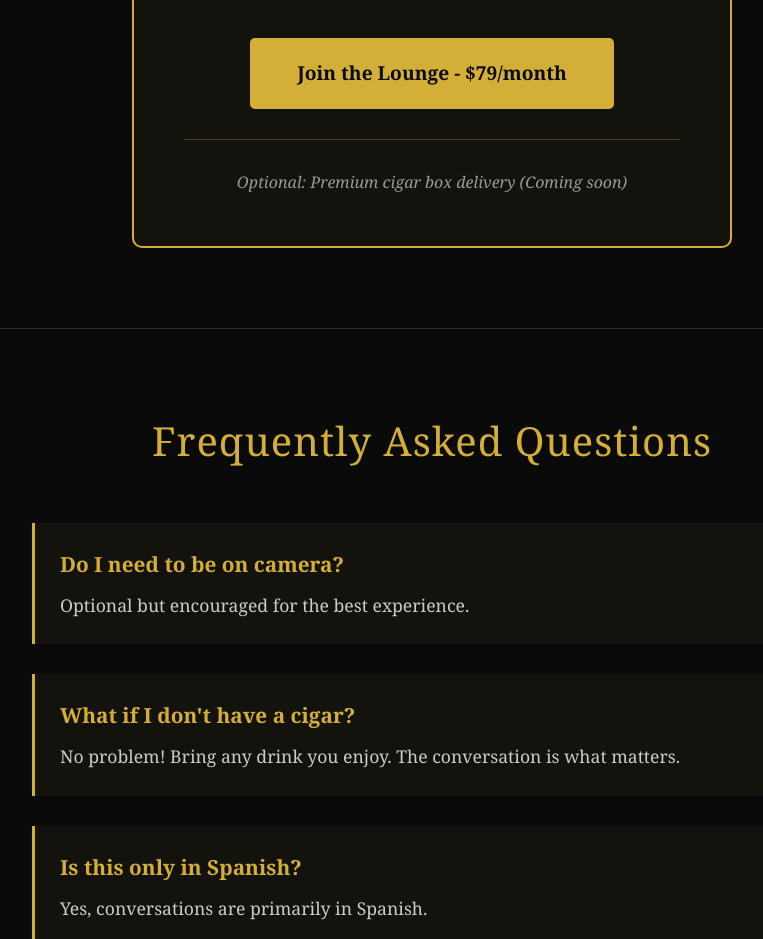
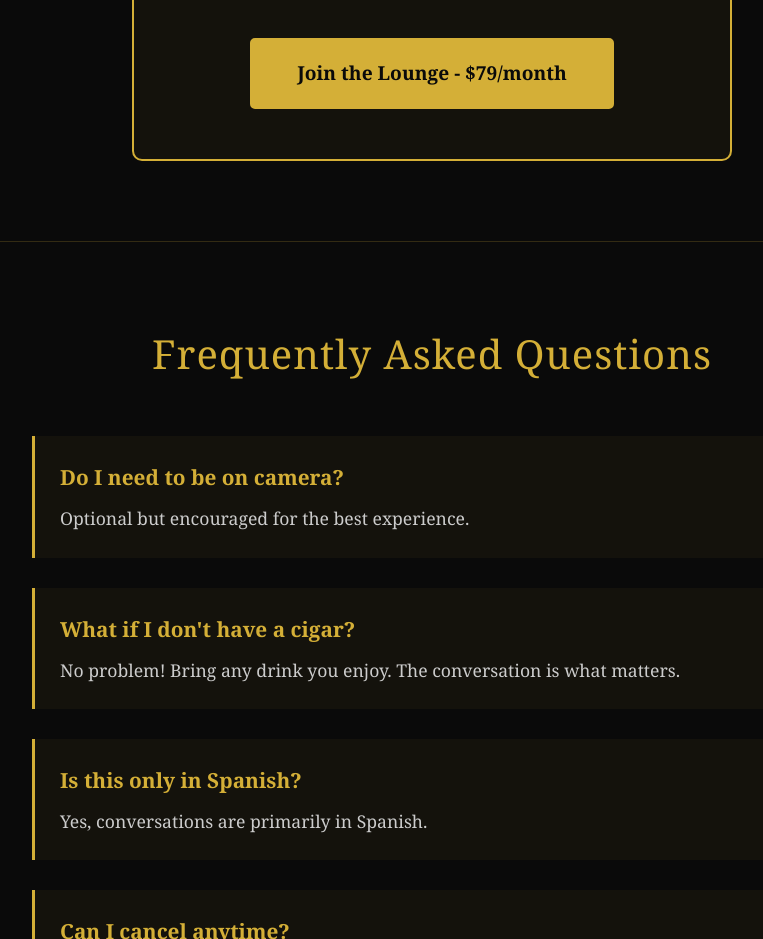
Before and after one commit to vhj330/Michelle_Lounge, a plain HTML site: page index.html in a window 1280 px wide. Shown: the part 2340-3279 px from the top of the page, without its empty margins (208-971 px from the left). Drawn offline with Linux system fonts and the light colour scheme.

Commit message:
Update index.html

```diff
--- a/index.html
+++ b/index.html
@@ -493,10 +493,7 @@
                     <span class="lang-es">Únete al Salón - $79/mes</span>
                 </a>
 
-                <div class="coming-soon">
-                    <span class="lang-en">Optional: Premium cigar box delivery (Coming soon)</span>
-                    <span class="lang-es">Opcional: Entrega de caja de puros premium (Próximamente)</span>
-                </div>
+
             </div>
         </div>
     </section>
```
